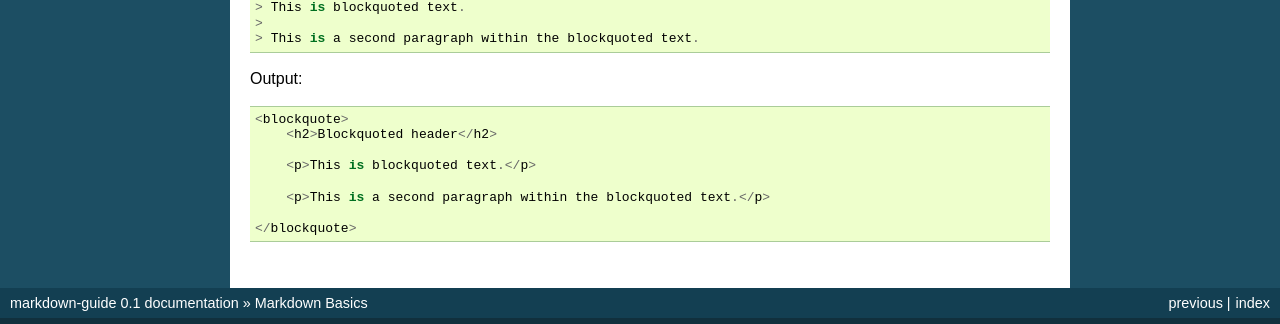
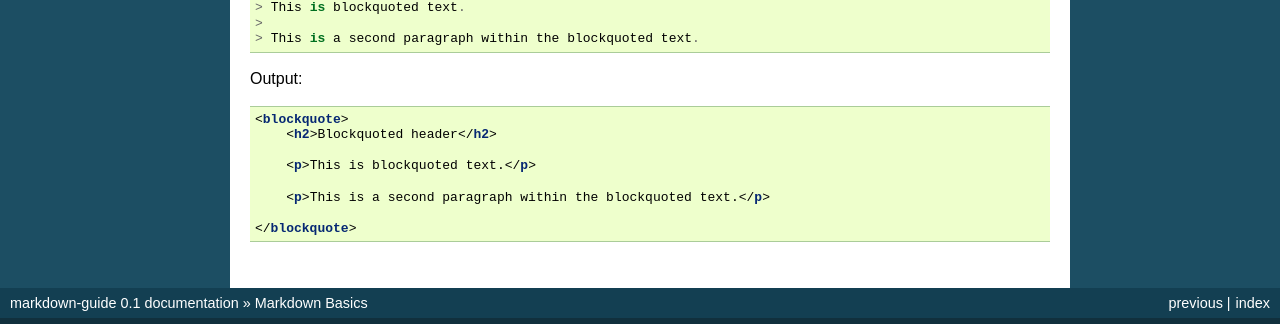
Before and after one commit to joaedwar/markdown-guide, a Sphinx documentation site: the page built from docs/basics.rst, in a window 1280 px wide. Shown: the part 972-1296 px from the top of the page. Built offline with Sphinx 7.4.7, drawn with Linux system fonts in a browser that asks for light colours.

Commit message:
More blockquotes

```diff
--- a/docs/basics.rst
+++ b/docs/basics.rst
@@ -61,7 +61,7 @@ Markdown::
 
 Output:
 
-.. code-block::
+.. code-block:: html
 
     <blockquote>
         <h2>Blockquoted header</h2>
```
